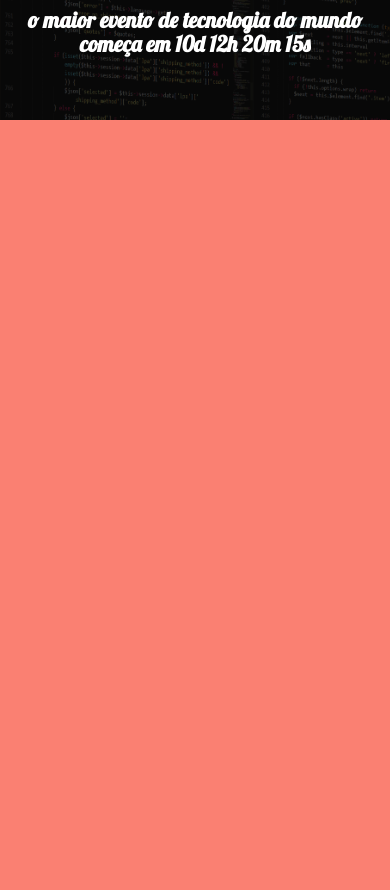
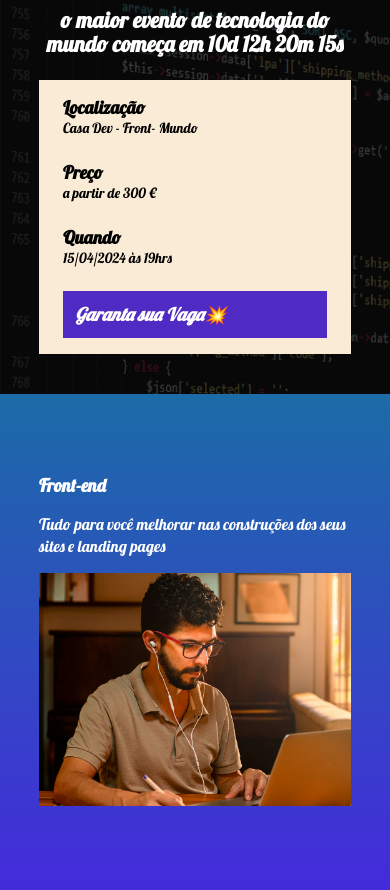
Before and after one commit to Italovini01/ebac_tech_talks, a website built with Parcel: page src/index.html in a window 390 px wide. Shown: the part 96-986 px from the top of the page. Before the commit the page ends 844 px from the top, so only its background shows below. Built offline with nearby package versions, Linux system fonts and the light colour scheme; a web font is replaced by a local one.

Commit message:
recriando a responsividade

```diff
--- a/src/index.html
+++ b/src/index.html
@@ -10,16 +10,46 @@
     <link rel="stylesheet" href="styles/main.scss">
 </head>
 <body>
+    <!-- Criando o hero -->
     <header class="hero">
         <div class="container">
             <img class="hero__logo" src="./images/ebac_logo.svg" alt="EBAC">
             <p class="hero__text">
                 o maior evento de tecnologia do mundo começa em 10d 12h 20m 15s
             </p>
+            <!-- criando o cabeçalho -->
+            <div class="infos-bar">
+                <ul class="infos-bar__infos">
+                    <li class="infos-bar__infos__item">
+                        <b>Localização</b>
+                        Casa Dev - Front- Mundo
+                    </li>
+                    <li class="infos-bar__infos__item">
+                        <b>Preço</b>
+                        a partir de 300 €
+                    </li>
+                    <li class="infos-bar__infos__item">
+                        <b>Quando</b>
+                        15/04/2024 às 19hrs
+                    </li>
+                </ul>
+                <a href="#" class="button button--primary">
+                    <i>Garanta sua Vaga&#x1F4A5;</i>
+                </a>
+            </div>
         </div>
     </header>
-
-
+    <section class="event">
+        <div class="container">
+            <div class="event__details">
+                <h2 class="event__details__title"><b>Front-end</b></h2>
+                <p class="event__details__description">
+                    Tudo para você melhorar nas construções dos seus sites e landing pages
+                </p>
+            </div>
+            <img class="event__image" src="./images/frontend.png" alt="Front-end">
+        </div>
+    </section>
 
 
 
--- /dev/null
+++ b/src/styles/_event.scss
@@ -0,0 +1,42 @@
+.event {
+    padding: 80px 0;
+    background-image: linear-gradient(#1B6Ca7, #442BDB);
+
+
+    .container {
+        display: flex;
+    }
+
+    &__image {
+        max-width: 360px;
+    }
+
+    &__details {
+        margin-right: 40px;
+
+        &__title {
+            font-size: 18px;
+            font-weight: bold;
+            margin-bottom: 16px;
+        }
+
+        &__description {
+            line-height: 22px;
+        }
+    }
+
+    @media (max-width: 640px) {
+        .container {
+            display: block;
+        }
+
+        &__image {
+            width: 100%;
+        }
+
+        &__details {
+            margin-right: 0;
+            margin-bottom: 16px;
+        }
+    }
+}
--- /dev/null
+++ b/src/styles/components/_infos_bar.scss
@@ -0,0 +1,40 @@
+.infos-bar {
+    padding: 16px 24px;
+    background-color: antiquewhite;
+    display: flex;
+    justify-content: space-between;
+
+    &__infos {
+        display: flex;
+        gap: 40px;
+
+        &__item {
+            font-size: 14px;
+            color: #000;
+
+            b {
+                color: #000;
+                font-size: 18px;
+                display: block;
+            }
+        }
+    }
+
+    @media (max-width: 640px) {
+        display: block;
+
+        &__infos {
+            display: block;
+
+            &__item {
+                margin-bottom: 24px;
+            }
+        }
+    }
+
+    @media (max-width: 1024px) {
+        &__infos {
+            gap: 16px;
+        }
+    }
+}
--- /dev/null
+++ b/src/styles/components/buttons.scss
@@ -0,0 +1,23 @@
+.button {
+    padding: 12px;
+    font-size: 18px;
+    font-weight: bold;
+    text-decoration: none;
+    text-align: center;
+    white-space: nowrap;
+
+    &--primary {
+        color: #fff;
+        background-color: #4F2AC3;
+    }
+
+    @media (max-width: 1024px) {
+        display: flex;
+        align-items: center;
+
+    }
+    @media (max-width: 640px) {
+        display: flex;
+        width: 100%;
+    }
+}
--- a/src/styles/main.scss
+++ b/src/styles/main.scss
@@ -1,4 +1,7 @@
 @use 'hero';
+@use 'components/infos_bar';
+@use 'components/buttons';
+@use 'event';
 
 * {
     margin: 0;
@@ -6,23 +9,21 @@
     box-sizing: border-box;
     font-family: Lobster, sans-serif;
     color: #fff;
+    list-style: none;
 }
 
 
-body {
-    background-color: salmon;
-}
+
 
 .container {
     max-width: 960px;
     width: 100%;
     margin: 0 auto;
 
+
+
     @media (max-width: 640px) {
         max-width: 80%;
     }
 
-    @media (max-width: 1024px) {
-        max-width: 90%;
-    }
 }
```
